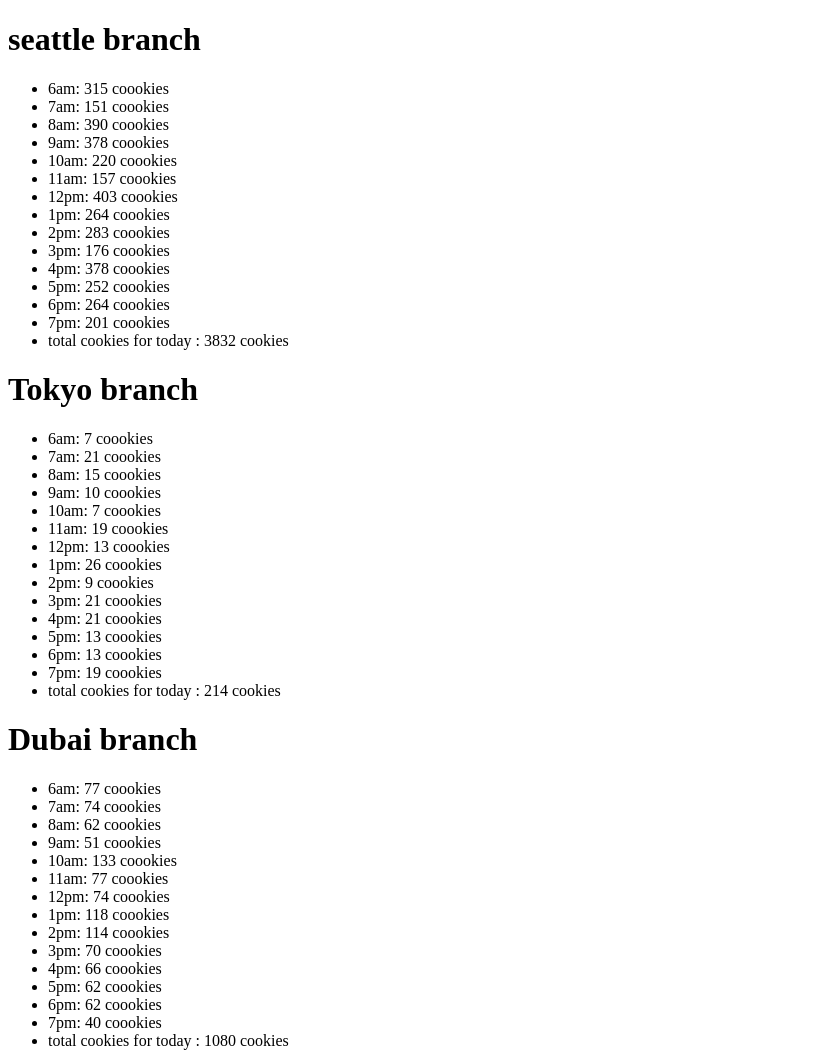
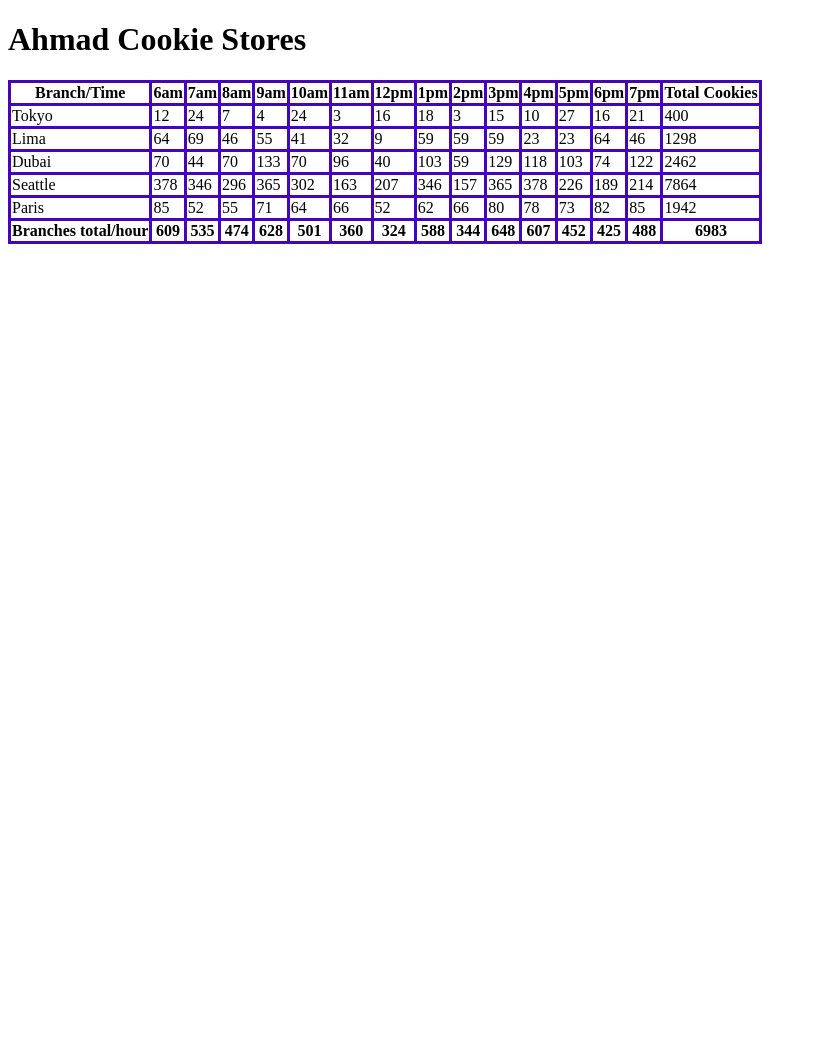
Before and after one commit to ahmadaburezeq1998/cookies-stand, a plain HTML site: page sales.html in a window 1280 px wide. Shown: the top 1053 px of the page, without its empty margins (0-817 px from the left). After the commit the page ends 800 px from the top, so only its background shows below. Drawn offline with Linux system fonts and the light colour scheme.

Commit message:
created tablkes and constructors

```diff
--- a/app.js
+++ b/app.js
@@ -1,319 +1,149 @@
 "use strict";
 
-let workingHours=['6am','7am','8am','9am','10am','11am','12pm',
-'1pm','2pm','3pm','4pm','5pm','6pm','7pm'];
+let workingHours = ['6am', '7am', '8am', '9am', '10am', '11am', '12pm',
+    '1pm', '2pm', '3pm', '4pm', '5pm', '6pm', '7pm'];
 
 function random(min, max) {
-    return Math.floor(Math.random() * (max - min) ) + min;
+    return Math.floor(Math.random() * (max - min)) + min;
 }//i got it from google
 
+
 ///////////////////////////////////////////////////////////////////
-let seattle ={          //this is an object
-    location:'seattle',
-    minCustomers:23,        //these are keys
-    maxCustomers:65,
-    avgCookies:6.3,
-    customersEachHour :[],
-    cookiesEachHour:[],
-    total:0,
+let allShops=[];
+function Branches(location, minCustomers, maxCustomers, avgCookies) {
+    this.location = location;
+    this.minCustomers = minCustomers;
+    this.maxCustomers = maxCustomers;
+    this.avgCookies = avgCookies;
+    this.customersEachHour = [];
+    this.cookiesEachHour = [];
+    this.total = 0;
+    this.calculatingCustomersEachHour();
+    this.calculatingCookiesEachHOur();
 
-    calculatingCustomersEachHour:function(){    //this is a method
+    allShops.push(this);
+}
+
+
+Branches.prototype.calculatingCustomersEachHour = function () {
     for (let index = 0; index < workingHours.length; index++) {
+        this.customersEachHour.push(
+            random(this.minCustomers, this.maxCustomers));
 
-            this.customersEachHour.push(
-                random(this.minCustomers,this.maxCustomers));
     }
-    },
+}
 
-    calculatingCookiesEachHOur:function(){//this is a method
-        for (let index = 0; index < workingHours.length; index++) {
-            this.cookiesEachHour.push(Math.floor(
-                 this.customersEachHour[index] * this.avgCookies));
-           this.total+=this.cookiesEachHour[index];
-        }
-    },
 
-    render:function(){
-        let parent =document.getElementById('parent');
-        console.log(parent);//
-
-        let hElement =document.createElement(`h1`);
-        console.log(hElement);
-        parent.appendChild(hElement);
-        hElement.textContent=`${this.location} branch`;
-
-        let ulist =document.createElement("ul");
-        parent.appendChild(ulist);
+Branches.prototype.calculatingCookiesEachHOur = function () {
 
     for (let index = 0; index < workingHours.length; index++) {
-           let liCookies =document.createElement('li');
-            ulist.appendChild(liCookies);
+        this.cookiesEachHour.push(
+            Math.floor(this.customersEachHour[index] * this.avgCookies));
 
-            liCookies.textContent=`${workingHours[index]}: ${this.cookiesEachHour[index]} coookies`;
-           console.log(liCookies);
+        console.log(this.cookiesEachHour[index]);
+        this.total += this.cookiesEachHour[index];
 
-        }
-        let totalcookieselement=document.createElement('li');
-
-        ulist.appendChild(totalcookieselement);
-
-        totalcookieselement.textContent=`total cookies for today : ${this.total} cookies`;
 
     }
 
 }
-seattle.calculatingCustomersEachHour();
-seattle.calculatingCookiesEachHOur();
-seattle.render();
-console.log(seattle.customersEachHour);
-console.log(seattle.cookiesEachHour);
-///////////////////////////////////////////////////////////////////////////
 
-let Tokyo ={          //this is an object
-    location:'Tokyo',
-    minCustomers:3,        //these are keys
-    maxCustomers:24,
-    avgCookies:1.2,
-    customersEachHour :[],
-    cookiesEachHour:[],
-    total:0,
+let Tokyo = new Branches('Tokyo',3,24,1.2);
+let Lima =new Branches('Lima',2,16,4.6);
+let Dubai = new Branches('Dubai',11,38,3.7);
+let Seattle = new Branches('Seattle',23,65,6.3);
+let Paris = new Branches('Paris',20,38,2.3);
 
-    calculatingCustomersEachHour:function(){    //this is a method
-        for (let index = 0; index < workingHours.length; index++) {
+let parent=document.getElementById('parent');
 
-            this.customersEachHour.push(
-                random(this.minCustomers,this.maxCustomers));
-        }
-    },
+let mytitle=document.createElement('h1');
+parent.appendChild(mytitle);
+mytitle.textContent='Ahmad Cookie Stores';
 
-    calculatingCookiesEachHOur:function(){//this is a method
-        for (let index = 0; index < workingHours.length; index++) {
-            this.cookiesEachHour.push(Math.floor(
-                 this.customersEachHour[index] * this.avgCookies));
-           this.total+=this.cookiesEachHour[index];
-        }
-    },
 
-    render:function(){
-        let parent =document.getElementById('parent');
-        console.log(parent);//
+let table =document.createElement('table');
+parent.appendChild(table);
 
-        let hElement =document.createElement(`h1`);
-        console.log(hElement);
-        parent.appendChild(hElement);
-        hElement.textContent=`${this.location} branch`;
+function maketheheader(){
+    let headrow=document.createElement('tr');
+    table.appendChild(headrow);
+    ///
+    let firstTH =document.createElement('th');
+    headrow.appendChild(firstTH);
+    firstTH.textContent='Branch/Time'
 
-        let ulist =document.createElement("ul");
-        parent.appendChild(ulist);
 
     for (let index = 0; index < workingHours.length; index++) {
-           let liCookies =document.createElement('li');
-            ulist.appendChild(liCookies);
-
-            liCookies.textContent=`${workingHours[index]}: ${this.cookiesEachHour[index]} coookies`;
-           console.log(liCookies);
-
-        }
-        let totalcookieselement=document.createElement('li');
-
-        ulist.appendChild(totalcookieselement);
-
-        totalcookieselement.textContent=`total cookies for today : ${this.total} cookies`;
+        let timeH =document.createElement('th');
+        headrow.appendChild(timeH);
+        timeH.textContent=workingHours[index];
 
     }
 
+    let lastTH =document.createElement('th');
+    headrow.appendChild(lastTH);
+    lastTH.textContent='Total Cookies'
 }
-Tokyo.calculatingCustomersEachHour();
-Tokyo.calculatingCookiesEachHOur();
-Tokyo.render();
-console.log(Tokyo.customersEachHour);
-console.log(Tokyo.cookiesEachHour);
 
-///////////////////////////////////////////////////////////////////////////
 
-let Dubai ={          //this is an object
-    location:'Dubai',
-    minCustomers:11,        //these are keys
-    maxCustomers:38,
-    avgCookies:3.7,
-    customersEachHour :[],
-    cookiesEachHour:[],
-    total:0,
+maketheheader();
 
-    calculatingCustomersEachHour:function(){    //this is a method
-        for (let index = 0; index < workingHours.length; index++) {
 
-            this.customersEachHour.push(
-                random(this.minCustomers,this.maxCustomers));
-        }
-    },
+Branches.prototype.renderTable=function(){
+    let dataRow=document.createElement('tr');
+    table.appendChild(dataRow);
 
-    calculatingCookiesEachHOur:function(){//this is a method
-        for (let index = 0; index < workingHours.length; index++) {
-            this.cookiesEachHour.push(Math.floor(
-                 this.customersEachHour[index] * this.avgCookies));
-           this.total+=this.cookiesEachHour[index];
-        }
-    },
-
-    render:function(){
-        let parent =document.getElementById('parent');
-        console.log(parent);//
-
-        let hElement =document.createElement(`h1`);
-        console.log(hElement);
-        parent.appendChild(hElement);
-        hElement.textContent=`${this.location} branch`;
-
-        let ulist =document.createElement("ul");
-        parent.appendChild(ulist);
+    let BranchName=document.createElement('td');
+     dataRow.appendChild(BranchName);
+     BranchName.textContent=this.location;
 
      for (let index = 0; index < workingHours.length; index++) {
-           let liCookies =document.createElement('li');
-            ulist.appendChild(liCookies);
-
-            liCookies.textContent=`${workingHours[index]}: ${this.cookiesEachHour[index]} coookies`;
-           console.log(liCookies);
-
-        }
-        let totalcookieselement=document.createElement('li');
-
-        ulist.appendChild(totalcookieselement);
-
-        totalcookieselement.textContent=`total cookies for today : ${this.total} cookies`;
+         let datacoloumn=document.createElement('td');
+         dataRow.appendChild(datacoloumn);
+         datacoloumn.textContent=this.cookiesEachHour[index];
 
      }
 
+    let BranchTotal=document.createElement('td');
+     dataRow.appendChild(BranchTotal);
+     BranchTotal.textContent=this.total;
 }
-Dubai.calculatingCustomersEachHour();
-Dubai.calculatingCookiesEachHOur();
-Dubai.render();
-console.log(Dubai.customersEachHour);
-console.log(Dubai.cookiesEachHour);
 
 
-///////////////////////////////////////////////////////////////////////////
-
-let Paris ={          //this is an object
-    location:'Paris',
-    minCustomers:20,        //these are keys
-    maxCustomers:38,
-    avgCookies:2.3,
-    customersEachHour :[],
-    cookiesEachHour:[],
-    total:0,
-
-    calculatingCustomersEachHour:function(){    //this is a method
-        for (let index = 0; index < workingHours.length; index++) {
-
-            this.customersEachHour.push(
-                random(this.minCustomers,this.maxCustomers));
-        }
-    },
-
-    calculatingCookiesEachHOur:function(){//this is a method
-        for (let index = 0; index < workingHours.length; index++) {
-            this.cookiesEachHour.push(Math.floor(
-                 this.customersEachHour[index] * this.avgCookies));
-           this.total+=this.cookiesEachHour[index];
-        }
-    },
-
-    render:function(){
-        let parent =document.getElementById('parent');
-        console.log(parent);//
-
-        let hElement =document.createElement(`h1`);
-        console.log(hElement);
-        parent.appendChild(hElement);
-        hElement.textContent=`${this.location} branch`;
-
-        let ulist =document.createElement("ul");
-        parent.appendChild(ulist);
-
-        for (let index = 0; index < workingHours.length; index++) {
-           let liCookies =document.createElement('li');
-            ulist.appendChild(liCookies);
-
-            liCookies.textContent=`${workingHours[index]}: ${this.cookiesEachHour[index]} coookies`;
-           console.log(liCookies);
-
-        }
-        let totalcookieselement=document.createElement('li');
-
-        ulist.appendChild(totalcookieselement);
-
-        totalcookieselement.textContent=`total cookies for today : ${this.total} cookies`;
+for (let index = 0; index < allShops.length; index++) {
+    console.log(allShops[index]);
+    allShops[index].calculatingCustomersEachHour();
+    allShops[index].calculatingCookiesEachHOur();
+    allShops[index].renderTable();
 
 }
 
-}
-Paris.calculatingCustomersEachHour();
-Paris.calculatingCookiesEachHOur();
-Paris.render();
-console.log(Paris.customersEachHour);
-console.log(Paris.cookiesEachHour);
+////////////////////////////////
+function makethefooter(){
+    let footrow=document.createElement('tr');
+    table.appendChild(footrow);
+    ///
+    let firstTH =document.createElement('th');
+    footrow.appendChild(firstTH);
+    firstTH.textContent='Branches total/hour'
 
-
-
-///////////////////////////////////////////////////////////////////////////
-
-let Lima ={          //this is an object
-    location:'Lima',
-    minCustomers:2,        //these are keys
-    maxCustomers:16,
-    avgCookies:4.6,
-    customersEachHour :[],
-    cookiesEachHour:[],
-    total:0,
-
-    calculatingCustomersEachHour:function(){    //this is a method
+    let totalperdayforallbranches=0;
     for (let index = 0; index < workingHours.length; index++) {
-
-            this.customersEachHour.push(
-                random(this.minCustomers,this.maxCustomers));
-        }
-    },
-
-    calculatingCookiesEachHOur:function(){//this is a method
-        for (let index = 0; index < workingHours.length; index++) {
-            this.cookiesEachHour.push(Math.floor(
-                 this.customersEachHour[index] * this.avgCookies));
-           this.total+=this.cookiesEachHour[index];
-        }
-    },
-
-    render:function(){
-        let parent =document.getElementById('parent');
-        console.log(parent);//
-
-        let hElement =document.createElement(`h1`);
-        console.log(hElement);
-        parent.appendChild(hElement);
-        hElement.textContent=`${this.location} branch`;
-
-        let ulist =document.createElement("ul");
-        parent.appendChild(ulist);
-
-        for (let index = 0; index < workingHours.length; index++) {
-           let liCookies =document.createElement('li');
-            ulist.appendChild(liCookies);
-
-            liCookies.textContent=`${workingHours[index]}: ${this.cookiesEachHour[index]} coookies`;
-           console.log(liCookies);
+        let totalPerHour =0;
+        for (let index2 = 0; index2 < allShops.length; index2++) {
+            totalPerHour+=allShops[index2].cookiesEachHour[index];
 
         }
-        let totalcookieselement=document.createElement('li');
-
-        ulist.appendChild(totalcookieselement);
-
-        totalcookieselement.textContent=`total cookies for today : ${this.total} cookies`;
+        let footerth=document.createElement('th');
+        footrow.appendChild(footerth);
+        footerth.textContent=totalPerHour;
+        totalperdayforallbranches+=totalPerHour;
 
     }
 
+    let lastTH =document.createElement('th');
+    footrow.appendChild(lastTH);
+    lastTH.textContent= totalperdayforallbranches;
 }
-Lima.calculatingCustomersEachHour();
-Lima.calculatingCookiesEachHOur();
-Lima.render();
-console.log(Lima.customersEachHour);
-console.log(Lima.cookiesEachHour);
+
+makethefooter();
--- a/style.css
+++ b/style.css
@@ -0,0 +1,4 @@
+table,th,tr,td{
+    border: 3px solid #4505bd;
+    border-collapse: collapse;
+}
```
Also changed, not shown: index.html (+1 -0 lines), sales.html (+3 -0 lines). Lines whose indentation alone changed are shown as unchanged.
